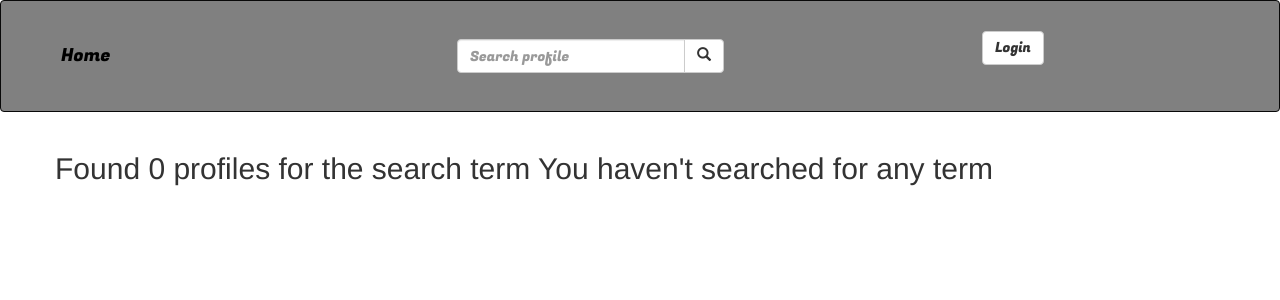
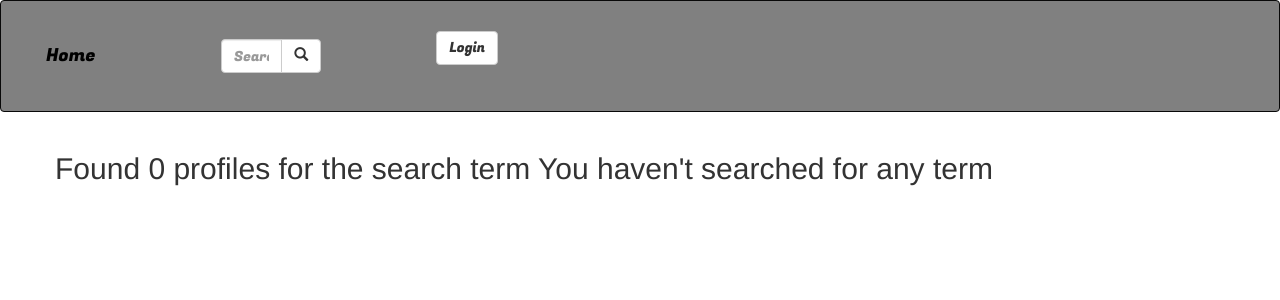
Before and after one commit to UmuhireAnuarithe/Instagram, a Django app: page /search/ in a window 1280 px wide. Shown: the top 300 px of the page. Run offline with Django 3.2, Linux system fonts and the light colour scheme; some libraries are stand-ins or nearby versions; some web fonts are replaced.

Commit message:
add styles

```diff
--- a/instagram/templates/navbar.html
+++ b/instagram/templates/navbar.html
@@ -1,21 +1,24 @@
 <!DOCTYPE html>
 <html lang="en">
+
 <head>
 
   <meta charset="utf-8">
   <meta name="viewport" content="width=device-width, initial-scale=1">
 </head>
+
 <body>
   <link href="https://fonts.googleapis.com/css?family=Fugaz+One|Niconne|Shrikhand&display=swap" rel="stylesheet">
   <nav class="navbar navbar-inverse" style="background-color:grey;padding:30px;font-family: 'Fugaz One', cursive;;">
     <div class="container-fluid">
       <div class="navbar-header">
+        <div class="row">
           <div class="col-sm-4 col-md-4 navbar-left">
             <a class="navbar-brand" style="color:black" href="{% url 'welcome' %}">Home</a>
           </div>
-    <div class="col-sm-4 col-md-3 navbar-center">
+          <div class="col-sm-4 col-md-4 navbar-center">
 
-        <form class="navbar-form" role="search" action="{% url 'search_user' %}"></form>
+            <form class="navbar-form" role="search" action="{% url 'search_user' %}">
 
               <div class="input-group">
                 <input type="text" class="form-control" placeholder="Search profile" name="profile">
@@ -31,7 +34,8 @@
               {% if user.is_authenticated %}
               <ul style="list-style:none">
                 <li class="dropdown">
-                  <a href="#" class="dropdown-toggle btn btn-default" data-toggle="dropdown" role="button" aria-expanded="false">Account
+                  <a href="#" class="dropdown-toggle btn btn-default" data-toggle="dropdown" role="button"
+                    aria-expanded="false">Account
                     <span class="caret"></span>
                   </a>
                   <ul class="dropdown-menu" role="menu">
@@ -64,7 +68,10 @@
               {% endif %}
             </div>
           </div>
+
+        </div>
       </div>
   </nav>
 </body>
+
 </html>
--- a/instagram/templates/profile.html
+++ b/instagram/templates/profile.html
@@ -4,11 +4,10 @@
 {{block.super}}
 <div class="row">
 
-    <div class="col-sm-6 col-md-3">
-        <h1>{{mypicture.biography}}</h1>
-    </div>
+    <div class="col-sm-3 col-md-3"></div>
     <div class="col-xs-6 col-sm-6 col-md-6 col-lg-6">
         <img src="{{mypicture.profile_photo.url}}" class="img-responsive" alt="Image">
+        <p>{{mypicture.biography}}</p>
     </div>
 </div>
 {% endblock %}
--- a/instagram/templates/search.html
+++ b/instagram/templates/search.html
@@ -14,14 +14,13 @@
   <div class="row">
 
     {% if profiles %}
-    {% for profile in profiles  %}
-      <div class="col-sm-6 col-md-3">
+    {% for profile in profiles %}
+    <div class="col-sm-6 col-md-3"></div>
+    <div class="col-xs-6 col-sm-6 col-md-6 col-lg-6">
       <h1>{{profile.biography}}</h1>
+      <img src="{{profile.profile_photo.url}}" class="img-responsive" alt="Image" height="200" width="300">
     </div>
-      <div class="col-xs-6 col-sm-6 col-md-6 col-lg-6">
-            <img src="{{profile.profile_photo.url}}" class="img-responsive" alt="Image">
-          </div>
-
+    <div class="col-sm-6 col-md-3"></div>
     {% endfor %}
     {% endif %}
   </div>
```
Lines whose indentation alone changed are shown as unchanged.
